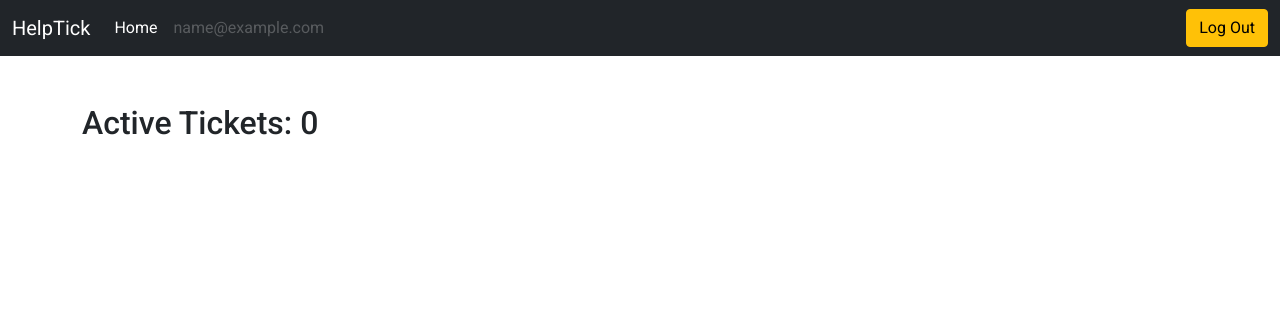
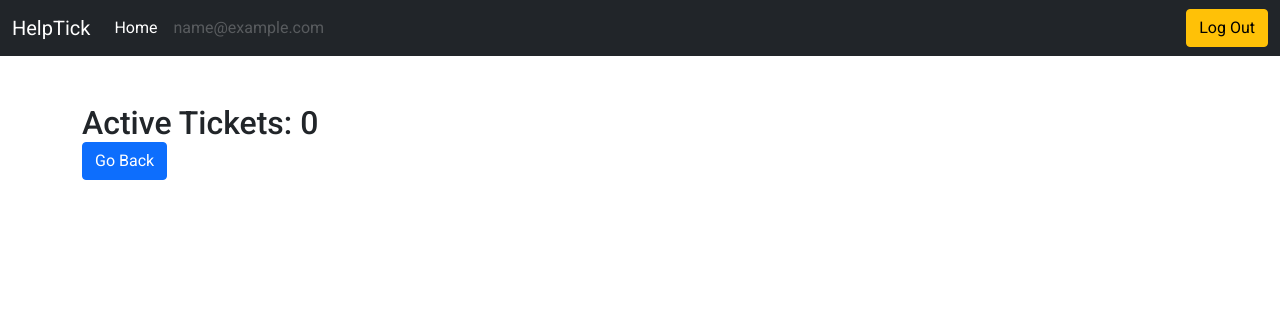
Before and after one commit to craig-grant630/HelpTick, a Django app: page /tickets/engineer-active-tickets/ in a window 1280 px wide. Shown: the top 316 px of the page. Run offline with Django 5.2, Linux system fonts and the light colour scheme; the visitor is signed in with stand-in values (Sample User, id 1); data that the repository does not hold is empty; some libraries are stand-ins or nearby versions.

Commit message:
add back button for engineer active tickets

```diff
--- a/templates/tickets/engineer_active_tickets.html
+++ b/templates/tickets/engineer_active_tickets.html
@@ -25,10 +25,8 @@
                 <small class="text-muted">Created {{ticket.created_on|naturaltime}}</small>
             </div>
         </div>
-
     </div>
     {% endfor %}
-
 </div>
-
+<button onclick="window.history.back();" class="btn btn-primary mt-3">Go Back</button>
 {% endblock content %}
```
